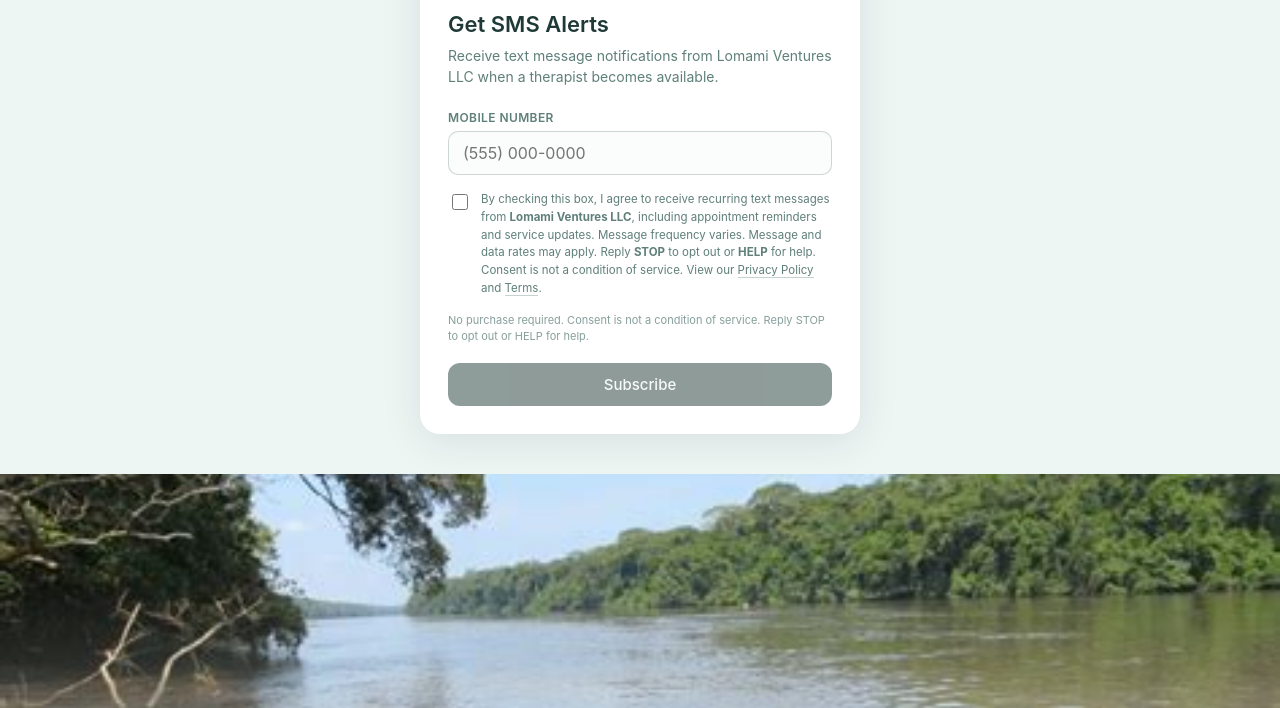
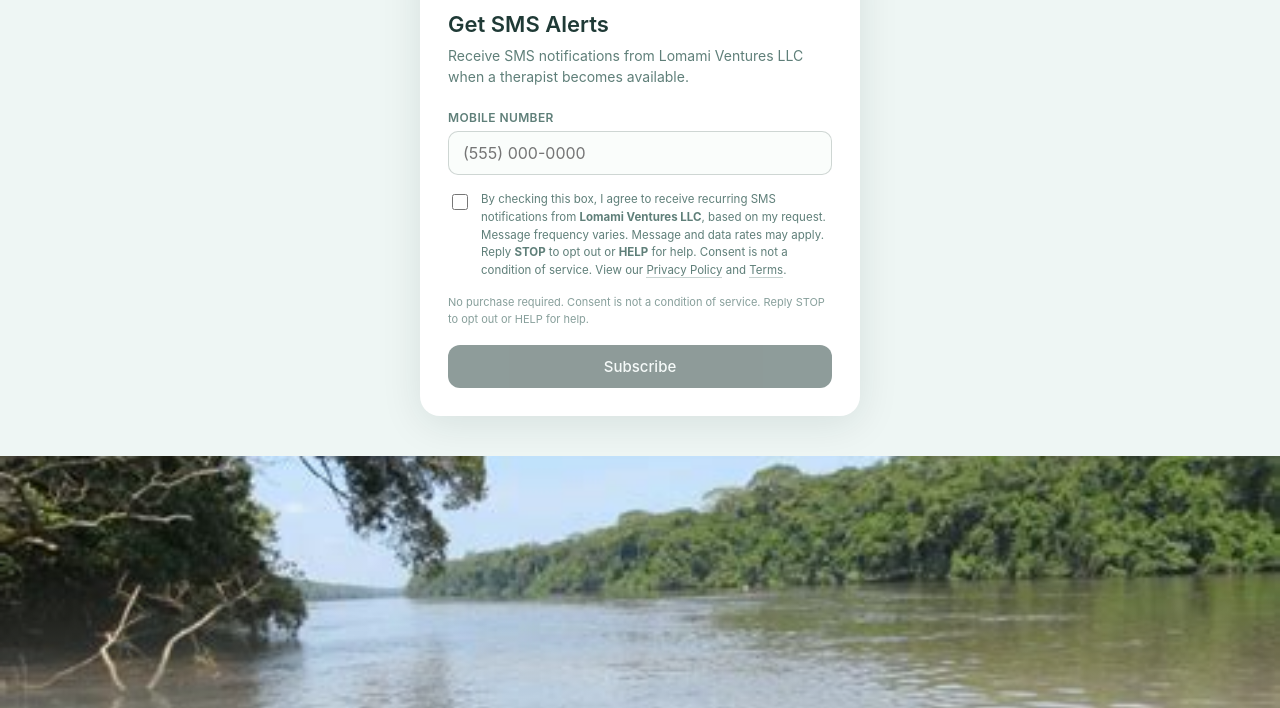
Before and after one commit to dsbiwebmaster/lomami-ventures, a website: page public/index.html in a window 1280 px wide. Shown: the part 101-809 px from the top of the page. Drawn offline with Linux system fonts and the light colour scheme.

Commit message:
Update SMS notifications wording for clarity and compliance

```diff
--- a/public/index.html
+++ b/public/index.html
@@ -220,7 +220,7 @@
     <div class="sms-card">
       <p class="sms-brand">Lomami Ventures LLC</p>
       <h2>Get SMS Alerts</h2>
-      <p class="subhead">Receive text message notifications from Lomami Ventures LLC when a therapist becomes available.</p>
+      <p class="subhead">Receive SMS notifications from Lomami Ventures LLC when a therapist becomes available.</p>
 
       <form id="smsForm" novalidate>
         <div class="sms-field">
@@ -238,8 +238,8 @@
         <div class="sms-consent">
           <input type="checkbox" id="smsConsent" name="consent" />
           <label for="smsConsent">
-            By checking this box, I agree to receive recurring text messages from
-            <strong>Lomami Ventures LLC</strong>, including appointment reminders and service updates.
+            By checking this box, I agree to receive recurring SMS notifications from
+            <strong>Lomami Ventures LLC</strong>, based on my request.
             Message frequency varies. Message and data rates may apply.
             Reply <strong>STOP</strong> to opt out or <strong>HELP</strong> for help.
             Consent is not a condition of service.
```
